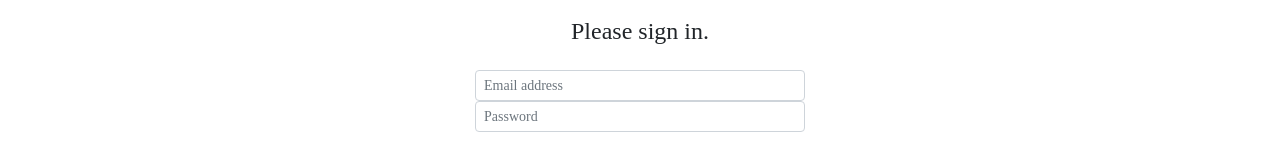
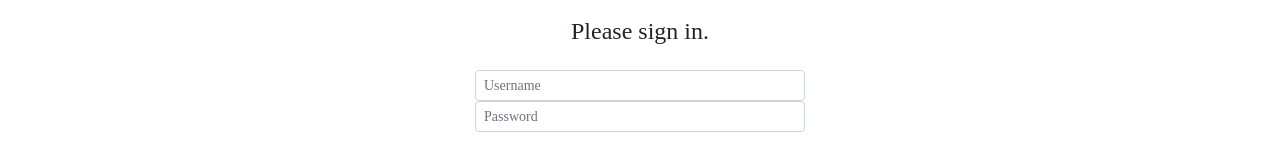
Before and after one commit to sinian-ma/macroTracks, a React app: page / in a window 1280 px wide. Shown: the part 179-337 px from the top of the page. Built offline with nearby package versions, Linux system fonts and the light colour scheme; no server answers; a web font is replaced by a local one.

Commit message:
change email to username

```diff
--- a/client/components/Login.jsx
+++ b/client/components/Login.jsx
@@ -18,12 +18,12 @@ const Login = () => {
     navigate(path);
   };
 
-  let email;
+  let username;
   let password;
 
   const signin = async () => {
-    if (!email) {
-      return alert('Please enter your email.');
+    if (!username) {
+      return alert('Please enter your username.');
     }
 
     if (!password) {
@@ -35,7 +35,7 @@ const Login = () => {
       headers: {
         'Content-Type': 'Application/JSON',
       },
-      body: JSON.stringify({ email, password }),
+      body: JSON.stringify({ username, password }),
     });
 
     const isSuccessfulLogin = await attemptLogin.json();
@@ -54,15 +54,15 @@ const Login = () => {
         <img className='mb-4 macro-logo' src={Logo} alt='MacroTracks' />
         <h1 className='mb-4 fs-4 fw-normal'>Please sign in.</h1>
 
-        <Form.Group controlId='sign-in-email-address'>
+        <Form.Group controlId='sign-in-username-address'>
           <Form.Control
-            type='email'
+            type='username'
             size='sm'
-            placeholder='Email address'
+            placeholder='Username'
             autoComplete='username'
             className='position-relative'
             onChange={(e) => {
-              email = e.target.value;
+              username = e.target.value;
             }}
           />
         </Form.Group>
--- a/client/components/Signup.jsx
+++ b/client/components/Signup.jsx
@@ -11,7 +11,7 @@ const Signup = () => {
     navigate(path);
   };
 
-  let email;
+  let username;
   let password;
   let verifiedPassword;
 
@@ -21,7 +21,7 @@ const Signup = () => {
       headers: {
         'Content-Type': 'Application/JSON',
       },
-      body: JSON.stringify({ email, password, verifiedPassword }),
+      body: JSON.stringify({ username, password, verifiedPassword }),
     });
 
     const isSuccessfulSignup = await attemptSignup.json();
@@ -43,15 +43,15 @@ const Signup = () => {
         <img className='mb-4 macro-logo' src={Logo} alt='MacroTracks' />
         <h1 className='mb-4 fs-4 fw-normal'>Please sign up.</h1>
 
-        <Form.Group controlId='sign-in-email-address'>
+        <Form.Group controlId='sign-in-username-address'>
           <Form.Control
-            type='email'
+            type='username'
             size='sm'
-            placeholder='Email address'
+            placeholder='Username'
             autoComplete='username'
             className='position-relative'
             onChange={(e) => {
-              email = e.target.value;
+              username = e.target.value;
             }}
           />
         </Form.Group>
```
Also changed, not shown: 2 other files (tests, documents, lock files or other folders).
